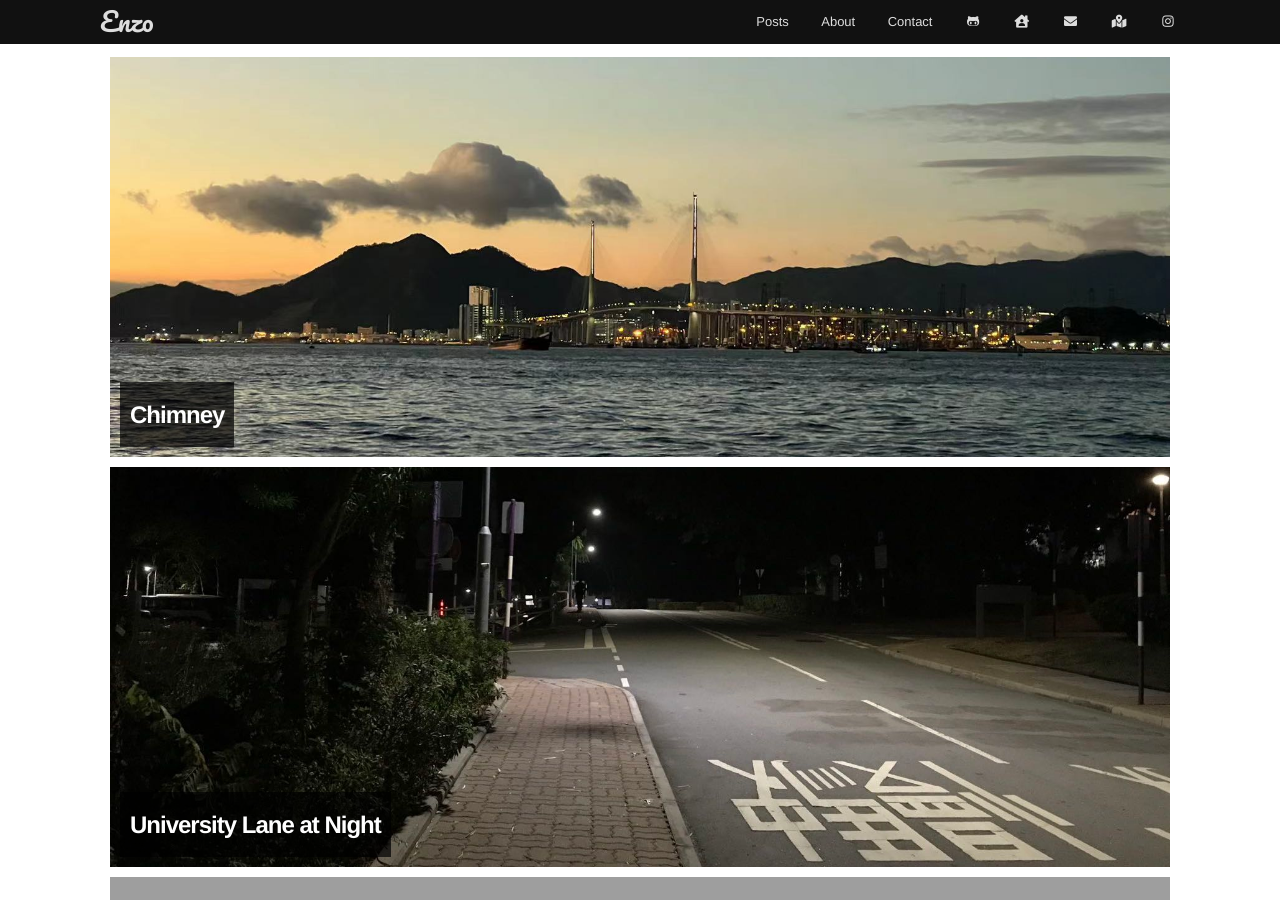
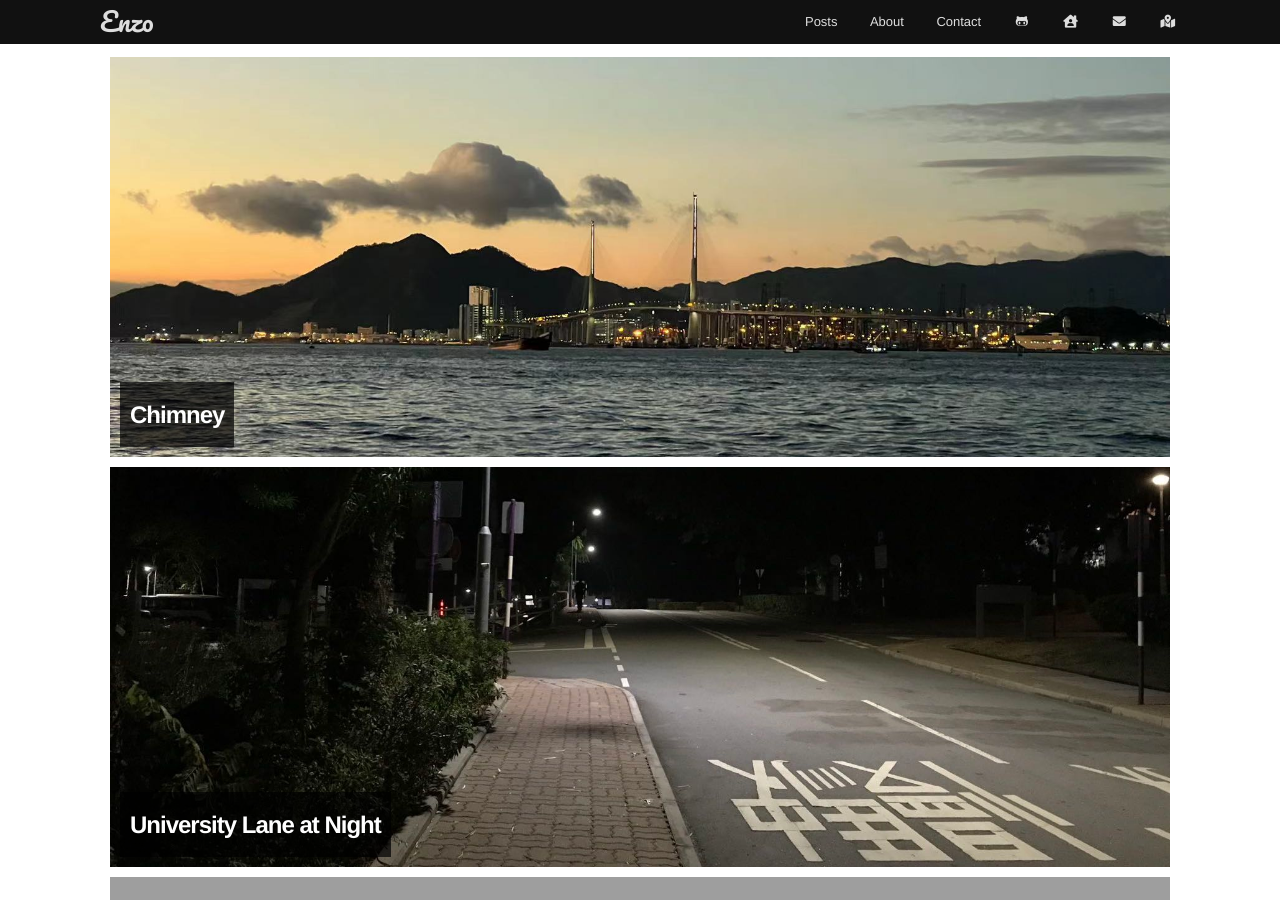
Before and after one commit to enzoleo/enzoleo.github.io, a Jekyll site: the page built from index.html, in a window 1280 px wide and 900 px high. Built offline with Jekyll 4.4.1, drawn with Linux system fonts in a browser that asks for light colours; the list of posts is cut into pages by our own code.

Commit message:
Disable some contents

```diff
--- a/_data/settings.yml
+++ b/_data/settings.yml
@@ -17,7 +17,6 @@ social:
 - {icon: 'house-user', link: 'https://enzoleo.github.io'}
 - {icon: 'envelope', link: 'mailto:enzoliao95@gmail.com'}
 - {icon: 'map-marked-alt', link: 'https://www.google.com/maps/@22.6120106,114.0938314,12z'}
-- {icon: 'instagram', link: 'https://instagram.com/enzoleo95'}
 
 # Customize site text
 pagination:
```
